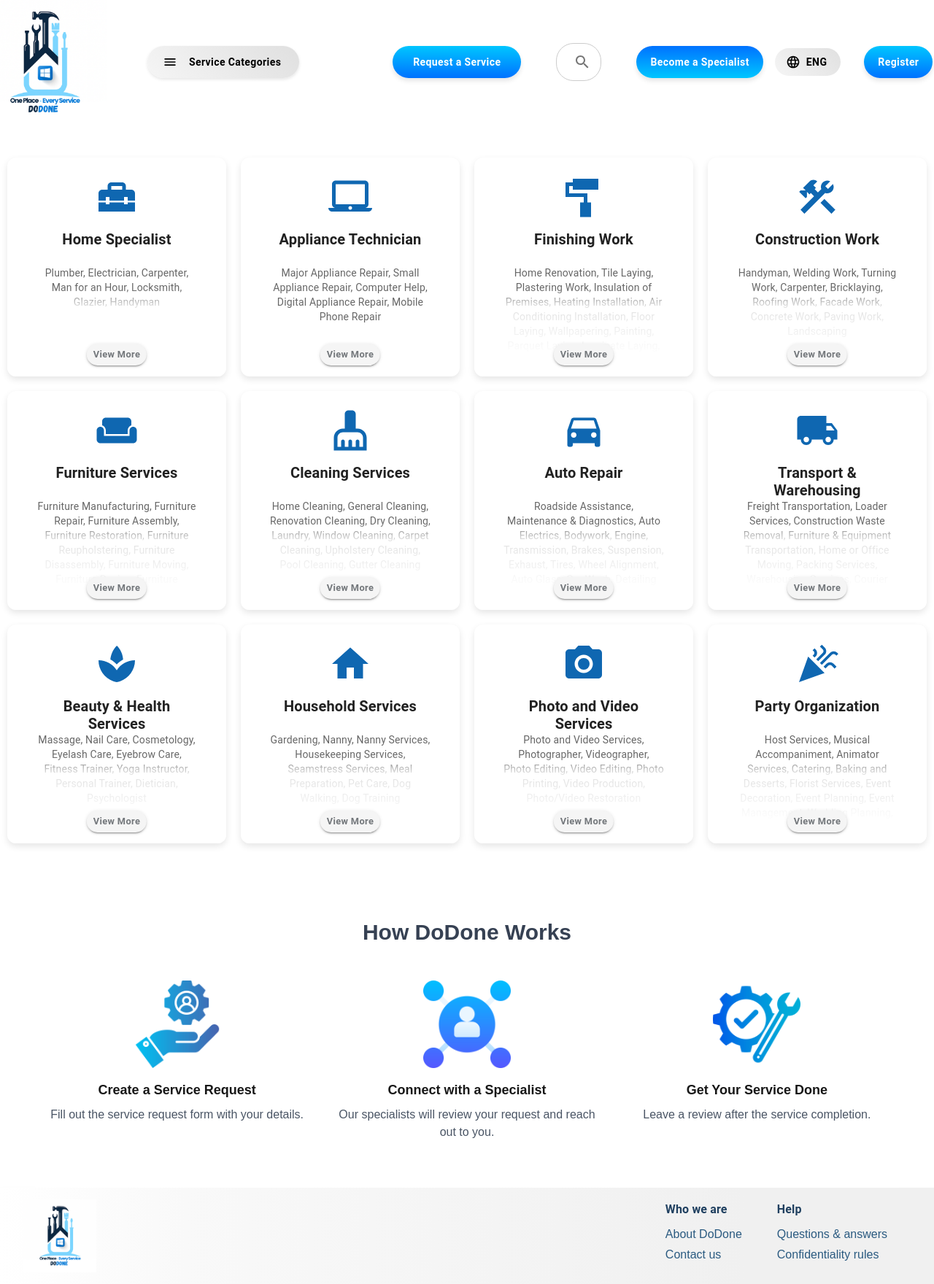
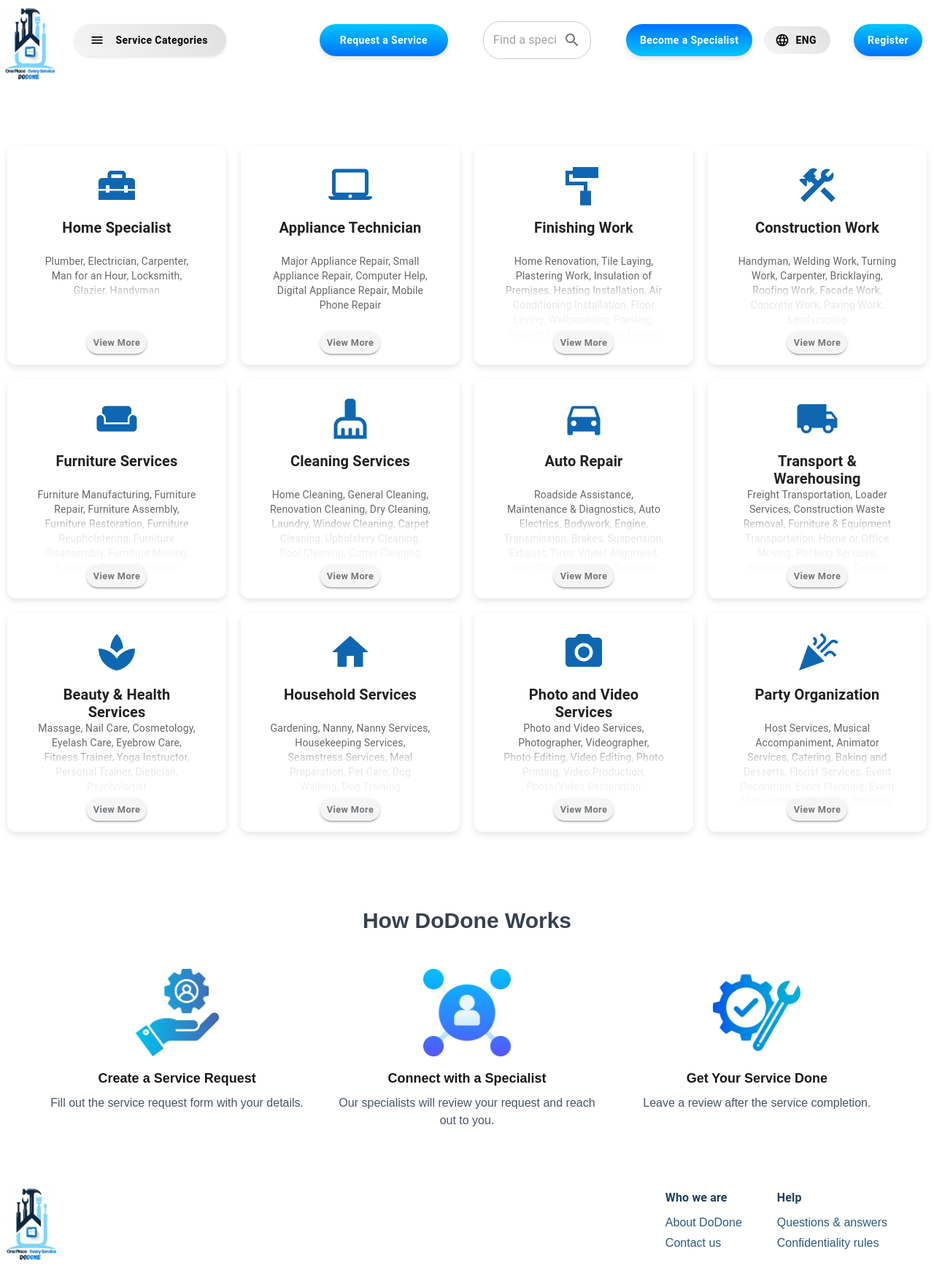
Before and after one commit to Vhkan/dodone, a Next.js app: page / in a window 1280 px wide. Shown: the whole page at 73% size. Built offline with nearby package versions, Linux system fonts and the light colour scheme.

Commit message:
restyle header and footer

```diff
--- a/src/components/Categories.tsx
+++ b/src/components/Categories.tsx
@@ -217,7 +217,7 @@
           gap: "20px",
           maxWidth: "1400px",
           margin: "0 auto",
-          marginTop: "4em", // Added margin to separate from the top content
+          marginTop: "3em", // Added margin to separate from the top content
         }}
       >
         {categories.map((category, index) => (
--- a/src/components/Footer.tsx
+++ b/src/components/Footer.tsx
@@ -5,8 +5,7 @@
     <AppBar
       position="static"
       sx={{
-        background:
-          "linear-gradient(to right, #FFFFFF 0%, #f9f9f9 20%, #f0f0f0 80%, #f0f0f0 100%)",
+        background: " #FFFFFF",
         boxShadow: "0px 8px 12px rgba(0,0,0,0.08)",
         paddingY: 2,
       }}
@@ -18,25 +17,24 @@
           alignItems: "flex-start",
           flexDirection: { xs: "column", md: "row" },
           width: "100%",
-          px: { xs: 2, md: 8 },
+          px: { xs: 1, md: 8 },
         }}
       >
         {/* Logo / Title */}
         <Box
-  sx={{
-    height: { xs: 100, sm: 100, md: 100 },
-    marginLeft: { xs: -1, sm: -2, md: -4 }, // shifted more left
-    flexShrink: 0,
-  }}
->
-
+          sx={{
+            height: { xs: 100, sm: 100, md: 100 },
+            marginLeft: { xs: -1, sm: -2, md: -7 },
+            flexShrink: 0,
+          }}
+        >
           <Link
             href="/"
             underline="none"
             sx={{ display: "block", height: "100%" }}
           >
             <img
-              src="/DodoneLogo4.png"
+              src="/logo9.png"
               alt="doDone Logo"
               style={{ height: "100%", width: "auto", cursor: "pointer" }}
             />
--- a/src/components/Header.tsx
+++ b/src/components/Header.tsx
@@ -295,10 +295,9 @@
     <AppBar
       position="fixed"
       sx={{
-        background:"#ffffff",
+        background:"#FFFFFF",
         boxShadow: "none",
       }}
-
     >
       <Toolbar
         sx={{
@@ -306,20 +305,22 @@
           justifyContent: "space-between",
           px: { xs: 1, sm: 2 },
           gap: { xs: 1, sm: 2 },
+          minHeight: { xs: 100, sm: 110, md: 110 },
         }}
       >
         {/* Logo with home page link */}
         <Box
           sx={{
-            height: { xs: 170, sm: 170, md: 170 },
+            height: { xs: 100, sm: 100, md: 100 },
             position: "relative",
-            left: "-40px", // shift left; adjust as needed
+            left: "-10px",
+            top: "5px",
             flexShrink: 0,
           }}
         >
           <Link href="/" passHref style={{ display: "block", height: "100%" }}>
             <img
-              src="/DodoneLogo4.png"
+              src="/logo9.png"
               alt="doDone Logo"
               style={{ height: "100%", width: "auto", cursor: "pointer" }}
             />
```
Also changed, not shown: public/logo9.png (added).
